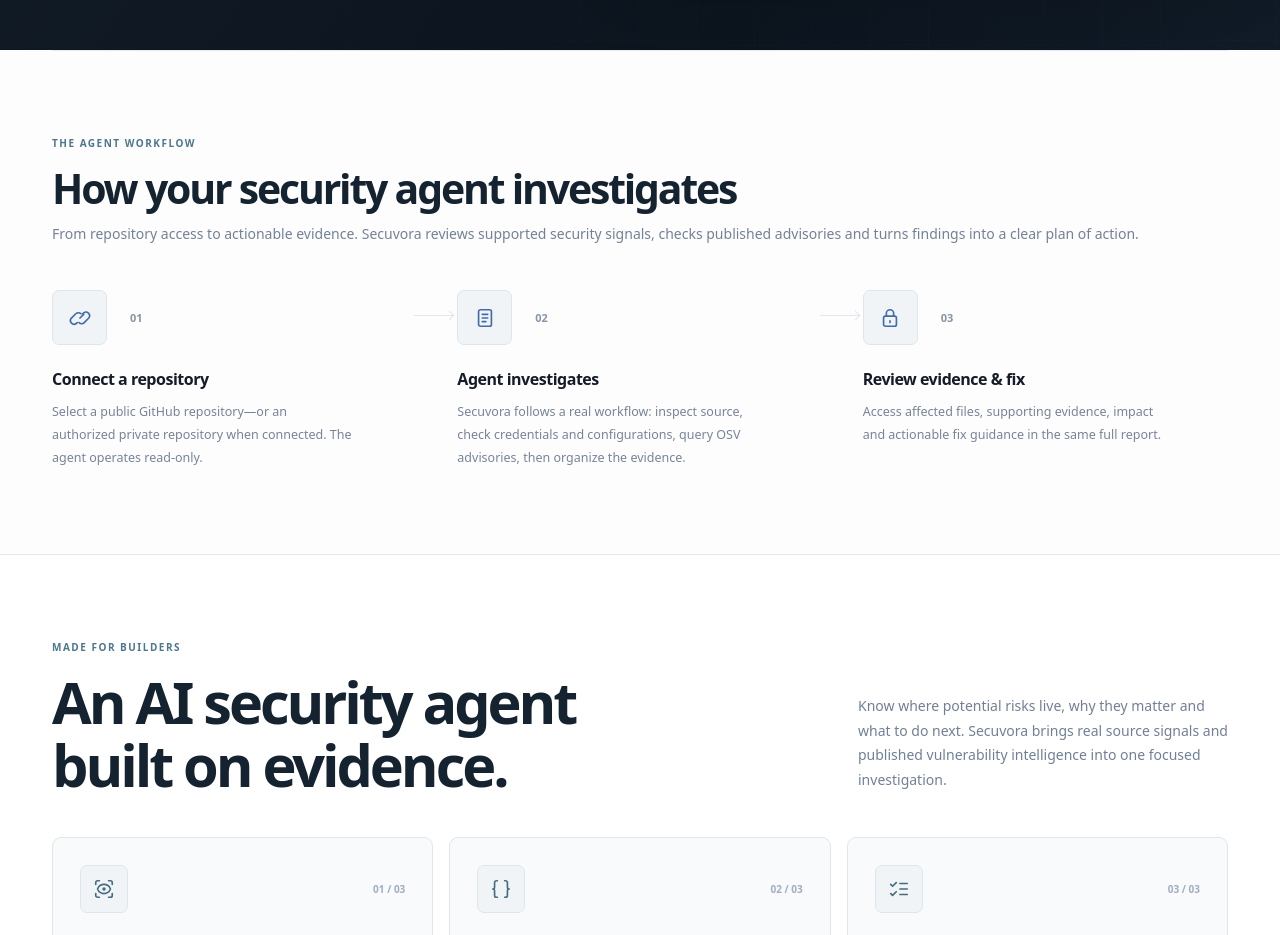
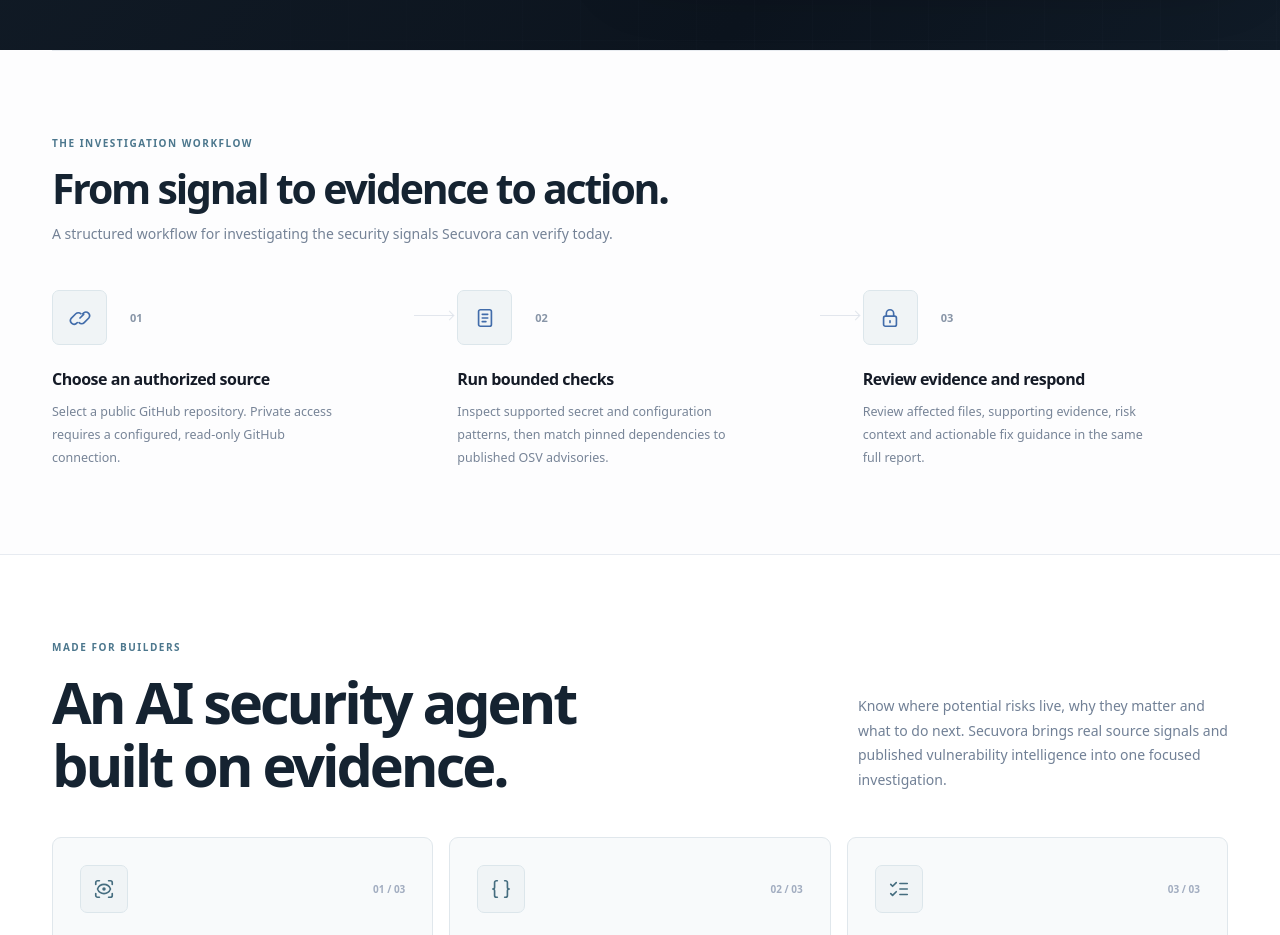
Before and after one commit to helloskyorigin/Safe-sure, a Next.js app: page / in a window 1280 px wide. Shown: the part 900-1835 px from the top of the page. Built offline with nearby package versions, Linux system fonts and the light colour scheme.

Commit message:
design: use consistent investigation-first typography and precise interface copy

```diff
--- a/components/HowItWorks.tsx
+++ b/components/HowItWorks.tsx
@@ -3,9 +3,9 @@
     <section id="how" className="section">
       <div className="container">
         <div className="section-heading ">
-          <p className="eyebrow">THE AGENT WORKFLOW</p>
-          <h2>How your security agent investigates</h2>
-          <p>From repository access to actionable evidence. Secuvora reviews supported security signals, checks published advisories and turns findings into a clear plan of action.</p>
+          <p className="eyebrow">THE INVESTIGATION WORKFLOW</p>
+          <h2>From signal to evidence to action.</h2>
+          <p>A structured workflow for investigating the security signals Secuvora can verify today.</p>
         </div>
         <div className="steps">
           <article className="step ">
@@ -20,9 +20,9 @@
               </div>
               <span>01</span>
             </div>
-            <h3>Connect a repository</h3>
+            <h3>Choose an authorized source</h3>
             <p>
-              Select a public GitHub repository—or an authorized private repository when connected. The agent operates read-only.
+              Select a public GitHub repository. Private access requires a configured, read-only GitHub connection.
             </p>
           </article>
           <article className="step ">
@@ -35,9 +35,9 @@
               </div>
               <span>02</span>
             </div>
-            <h3>Agent investigates</h3>
+            <h3>Run bounded checks</h3>
             <p>
-              Secuvora follows a real workflow: inspect source, check credentials and configurations, query OSV advisories, then organize the evidence.
+              Inspect supported secret and configuration patterns, then match pinned dependencies to published OSV advisories.
             </p>
           </article>
           <article className="step ">
@@ -50,9 +50,9 @@
               </div>
               <span>03</span>
             </div>
-            <h3>Review evidence & fix</h3>
+            <h3>Review evidence and respond</h3>
             <p>
-              Access affected files, supporting evidence, impact and actionable
+              Review affected files, supporting evidence, risk context and actionable
               fix guidance in the same full report.
             </p>
           </article>
```
